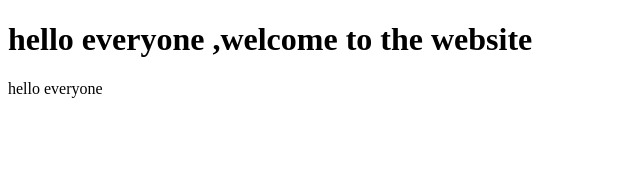
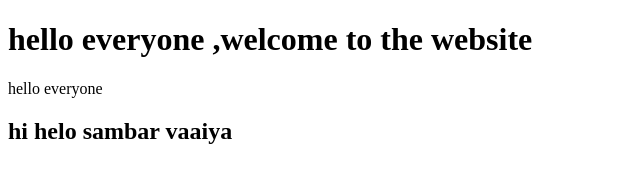
Before and after one commit to Babu16102005/dummy, a plain HTML site: page index.html in a window 1280 px wide. Shown: the whole page, without its empty margins (0-640 px from the left). Drawn offline with Linux system fonts and the light colour scheme.

Commit message:
feat:change html file

```diff
--- a/index.html
+++ b/index.html
@@ -8,5 +8,6 @@
 <body>
     <h1>hello everyone ,welcome to the website </h1>
     <p>hello everyone</p>
+    <h2>hi helo sambar vaaiya</h2>
 </body>
 </html>
```
